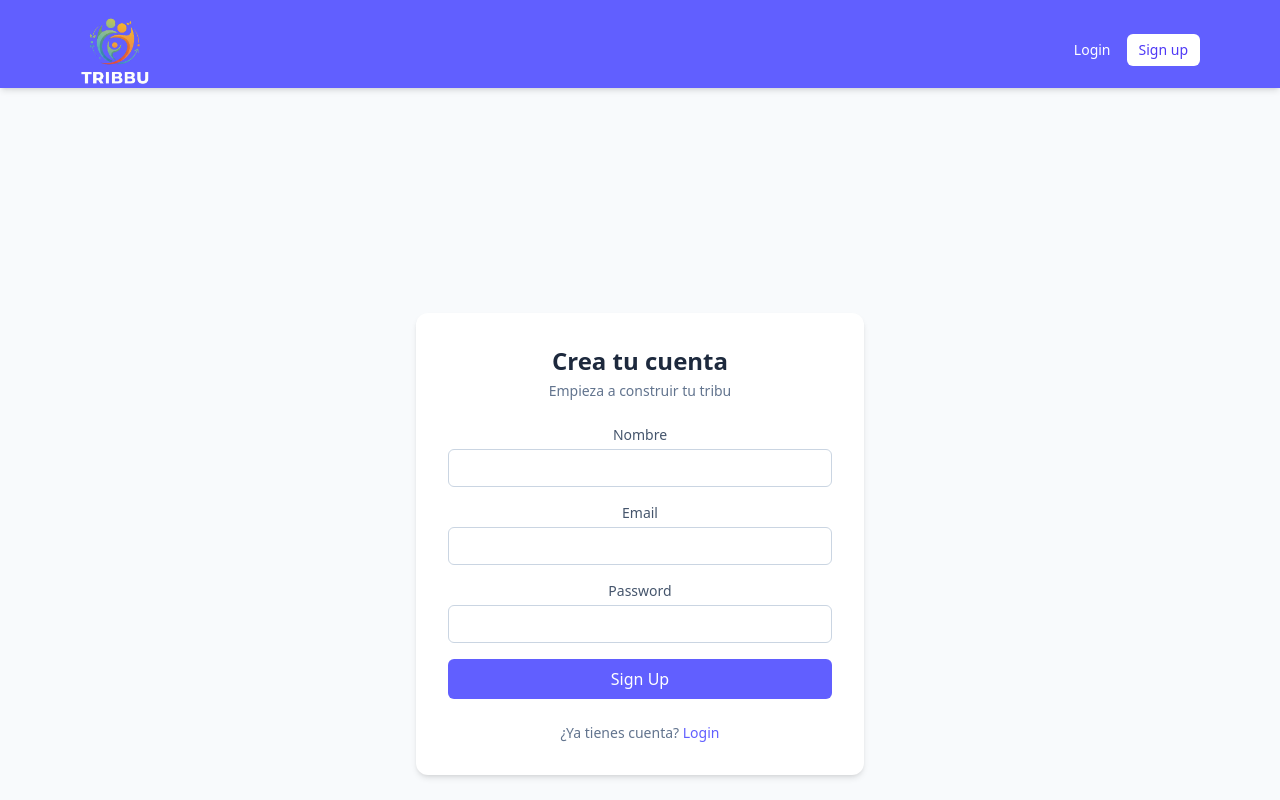
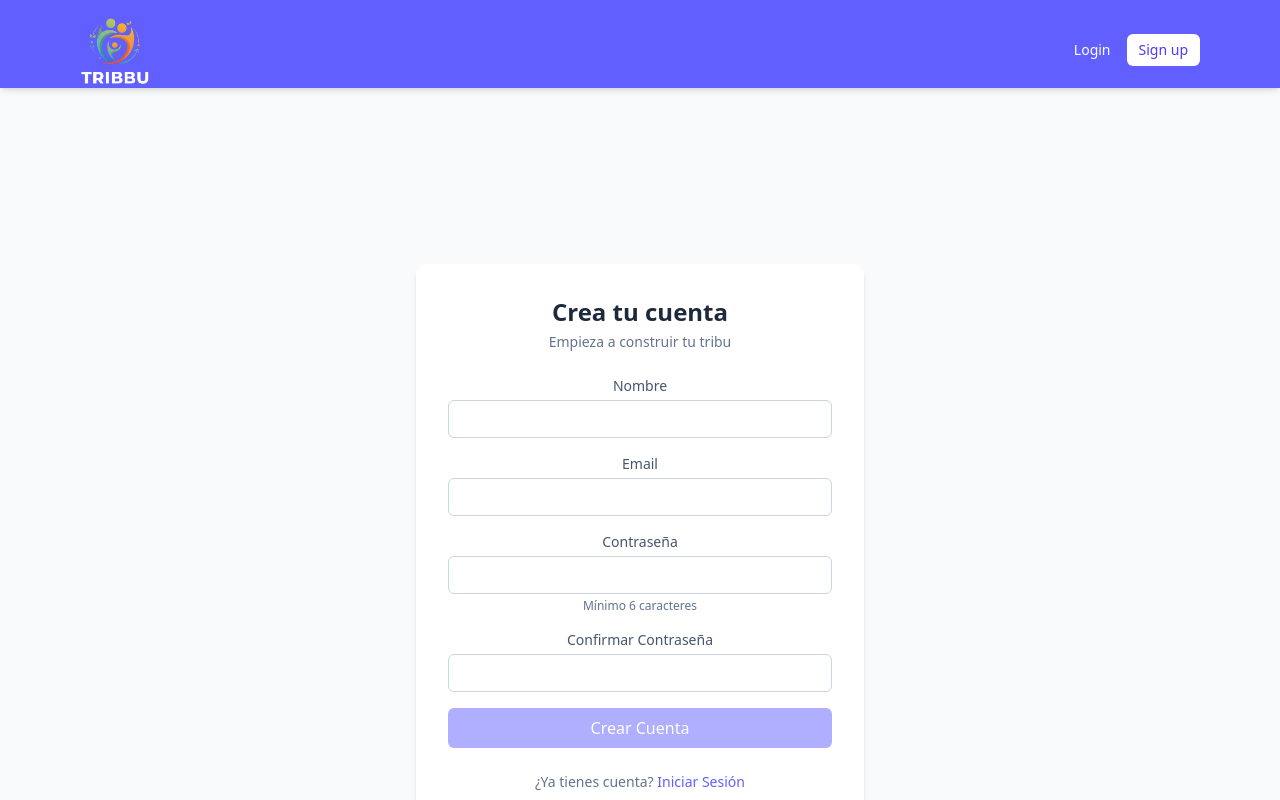
Before and after one commit to PauSerranoHerraiz/tribbu-frontend, a React (Vite) app: page /signup in a window 1280 px wide. Shown: the top 800 px of the page. Built offline with nearby package versions, Linux system fonts and the light colour scheme.

Commit message:
feat: SignupPage with password confirmation and validation messages

```diff
--- a/src/pages/SignupPage.jsx
+++ b/src/pages/SignupPage.jsx
@@ -5,6 +5,7 @@ import authService from "../services/auth.service";
 function SignupPage() {
   const [email, setEmail] = useState("");
   const [password, setPassword] = useState("");
+  const [confirmPassword, setConfirmPassword] = useState("");
   const [name, setName] = useState("");
   const [errorMessage, setErrorMessage] = useState(undefined);
 
@@ -12,6 +13,17 @@ function SignupPage() {
 
   const handleSignupSubmit = (e) => {
     e.preventDefault();
+    setErrorMessage(undefined);
+
+    if (password !== confirmPassword) {
+      setErrorMessage("Las contraseñas no coinciden");
+      return;
+    }
+
+    if (password.length < 6) {
+      setErrorMessage("La contraseña debe tener al menos 6 caracteres");
+      return;
+    }
 
     authService
       .signup({ email, password, name })
@@ -19,7 +31,7 @@ function SignupPage() {
         navigate("/login");
       })
       .catch((error) => {
-        setErrorMessage(error.response?.data?.message || "Signup error");
+        setErrorMessage(error.response?.data?.message || "Error al crear la cuenta");
       });
   };
 
@@ -66,7 +78,7 @@ function SignupPage() {
 
           <div>
             <label className="block text-sm font-medium text-slate-600 mb-1">
-              Password
+              Contraseña
             </label>
             <input
               type="password"
@@ -74,7 +86,34 @@ function SignupPage() {
               onChange={(e) => setPassword(e.target.value)}
               className="w-full rounded-md border border-slate-300 px-3 py-2 text-sm focus:outline-none focus:ring-2 focus:ring-indigo-500"
               required
+              minLength={6}
             />
+            <p className="text-xs text-slate-500 mt-1">
+              Mínimo 6 caracteres
+            </p>
+          </div>
+
+          <div>
+            <label className="block text-sm font-medium text-slate-600 mb-1">
+              Confirmar Contraseña
+            </label>
+            <input
+              type="password"
+              value={confirmPassword}
+              onChange={(e) => setConfirmPassword(e.target.value)}
+              className="w-full rounded-md border border-slate-300 px-3 py-2 text-sm focus:outline-none focus:ring-2 focus:ring-indigo-500"
+              required
+            />
+            {confirmPassword && password !== confirmPassword && (
+              <p className="text-xs text-red-600 mt-1">
+                Las contraseñas no coinciden
+              </p>
+            )}
+            {confirmPassword && password === confirmPassword && (
+              <p className="text-xs text-green-600 mt-1">
+                ✓ Las contraseñas coinciden
+              </p>
+            )}
           </div>
 
           {errorMessage && (
@@ -85,9 +124,10 @@ function SignupPage() {
 
           <button
             type="submit"
-            className="w-full bg-indigo-500 hover:bg-indigo-600 text-white font-medium py-2 rounded-md transition"
+            className="w-full bg-indigo-500 hover:bg-indigo-600 text-white font-medium py-2 rounded-md transition disabled:opacity-50 disabled:cursor-not-allowed"
+            disabled={password !== confirmPassword || password.length < 6}
           >
-            Sign Up
+            Crear Cuenta
           </button>
         </form>
 
@@ -97,7 +137,7 @@ function SignupPage() {
             to="/login"
             className="text-indigo-500 hover:underline font-medium"
           >
-            Login
+            Iniciar Sesión
           </Link>
         </p>
 
```
